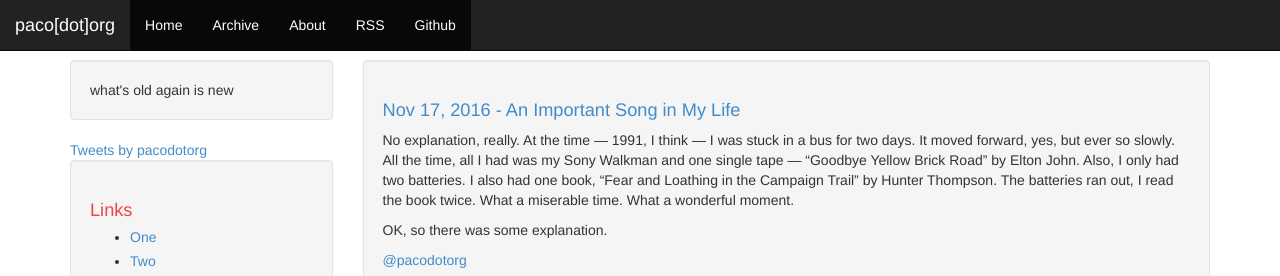
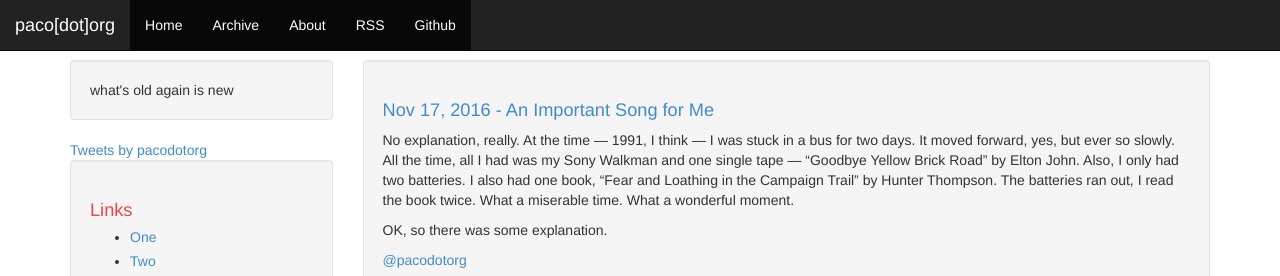
Before and after one commit to pacodotorg/pacodotorg.github.io, a Jekyll site: the page built from _posts/2016-11-17-an-important-song-for-me.md, in a window 1280 px wide, cut to the strip 0-276 px from the top of the page. Built offline with Jekyll 4.4.1, drawn with Linux system fonts in a browser that asks for light colours; comment, search, counter and statistics services are not loaded.

Commit message:
Changed title, again

```diff
--- a/_posts/2016-11-17-an-important-song-in-my-life.md
+++ b/_posts/2016-11-17-an-important-song-for-me.md
@@ -1,6 +1,6 @@
 ---
 layout: post
-title: 'An Important Song in My Life'
+title: 'An Important Song for Me'
 category: music
 author: pacodotorg
 published: true
```
